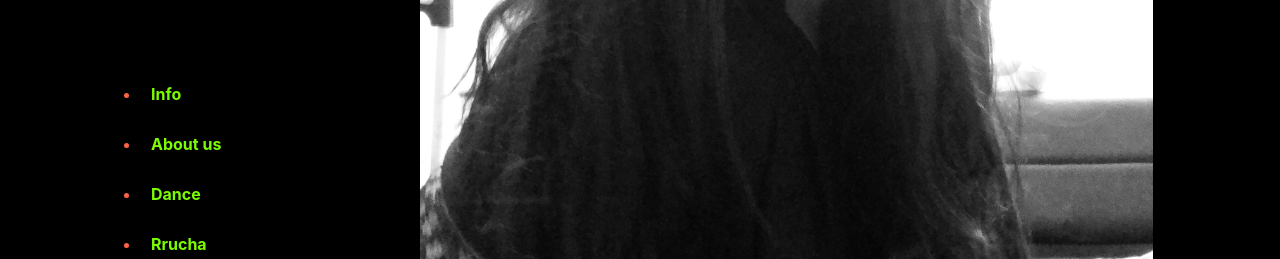
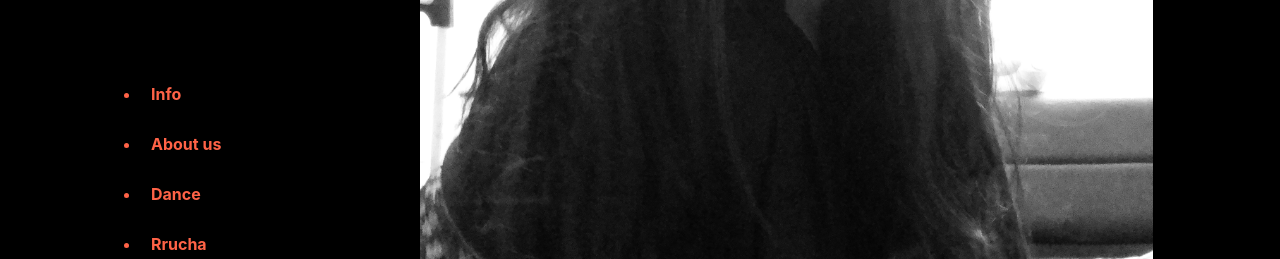
Before and after one commit to Rrucha/random, a plain HTML site: page index.html in a window 1280 px wide. Shown: the part 693-952 px from the top of the page. Drawn offline with nearby package versions, Linux system fonts and the light colour scheme.

Commit message:
color menu

```diff
--- a/hero.css
+++ b/hero.css
@@ -169,7 +169,7 @@
         width:200px;
         line-height:50px;
         padding-left: 10px;
-        color: lawngreen;
+        color: tomato;
         font-weight:bold;
         text-decoration:none;
 
```
